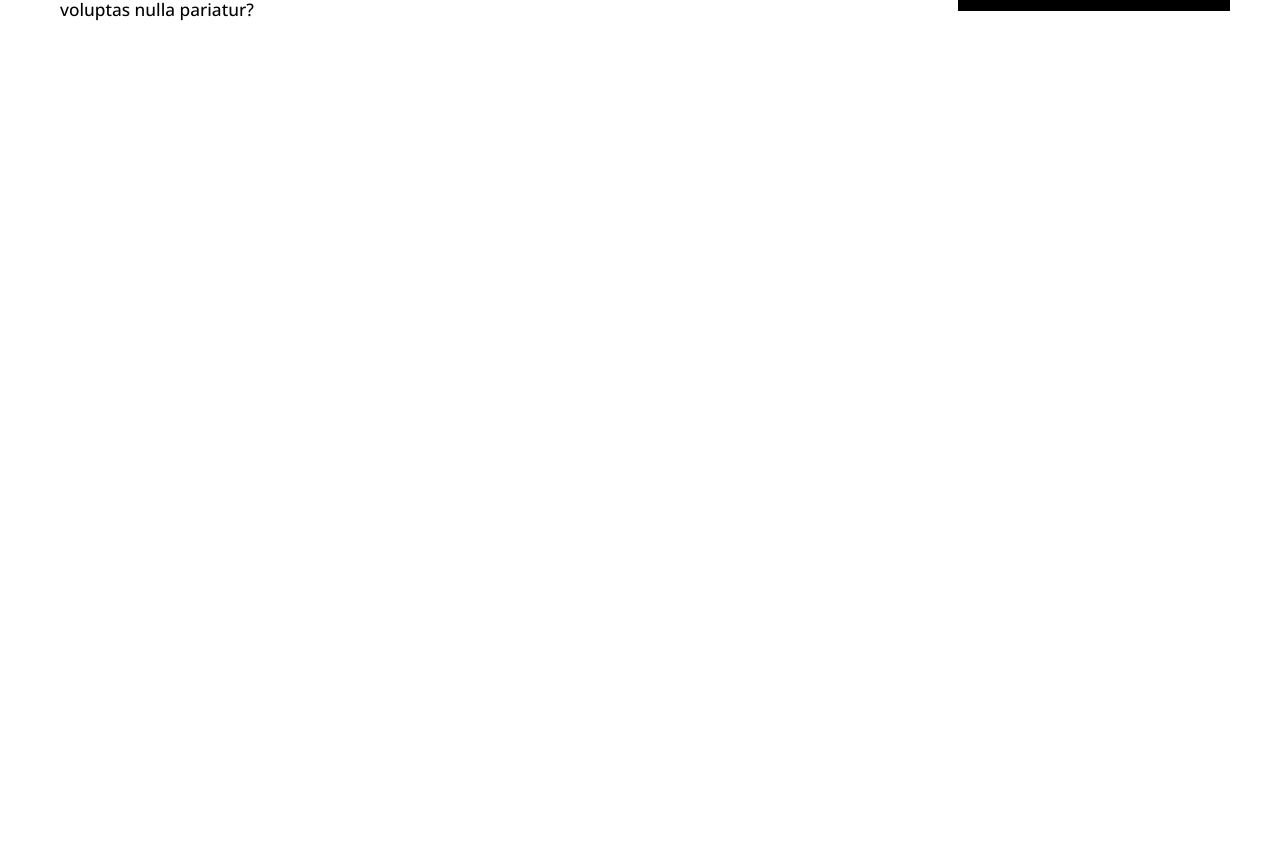
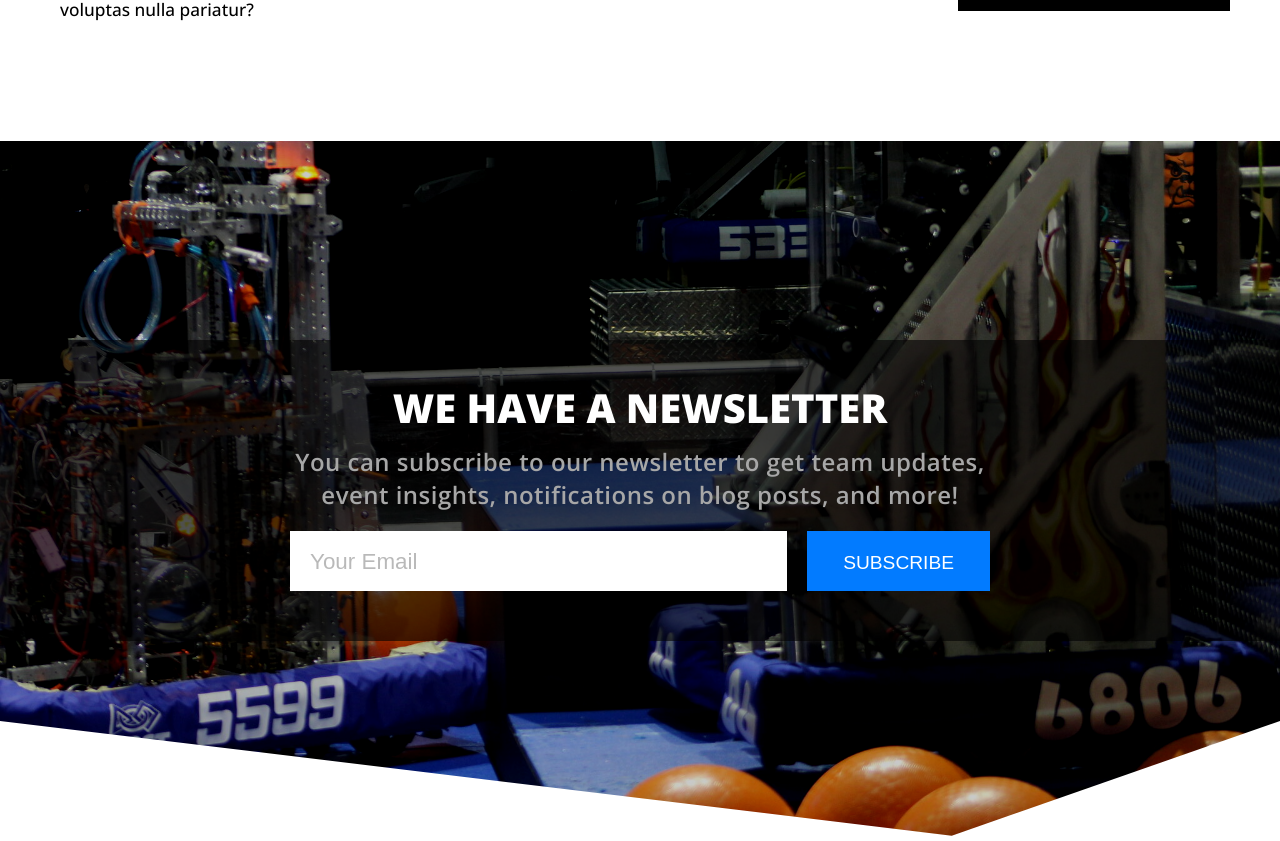
Before and after one commit to Team5599/BNCHS-Sentinels-Website-v5, a Next.js app: page / in a window 1280 px wide. Shown: the part 3116-3957 px from the top of the page. Before the commit the page ends 3257 px from the top, so only its background shows below. Built offline with nearby package versions, Linux system fonts and the light colour scheme.

Commit message:
Add Newsletter Header

```diff
--- /dev/null
+++ b/app/components/NewsletterSubscriptionInput/NewsletterSubscriptionInput.jsx
@@ -0,0 +1,28 @@
+import styles from './newsletterSubscriptionInput.module.css';
+
+const NewsletterSubscriptionInput = () => {
+    return (
+        <div className={`container ${styles.newsletterBox}`} style={{ paddingTop : 40, paddingBottom : 40}}>
+            <div className={styles.newsletterBoxInternal}>
+                <h2 style={{textAlign : 'center', fontSize : '2.5rem'}}>
+                    WE HAVE A NEWSLETTER
+                </h2>
+                <h3 className={styles.newsletterSubtitle}>
+                You can subscribe to our newsletter to get team updates, event insights, notifications on blog posts, and more!
+                </h3>
+                <div className={styles.newsletterInputContainer}>
+                    <input className={styles.newsletterInput} placeholder='Your Email'/>
+                    <button className={styles.newsletterSubmit}>
+                        SUBSCRIBE
+                    </button>
+                </div>
+                <div>
+
+                </div>
+            </div>
+
+        </div>
+    )
+}
+
+export default NewsletterSubscriptionInput;
--- /dev/null
+++ b/app/components/NewsletterSubscriptionInput/newsletterSubscriptionInput.module.css
@@ -0,0 +1,94 @@
+.newsletterBox {
+    background-color: #00000099;
+    display: flex;
+    justify-content: center;
+    align-items: center;
+}
+
+.newsletterBoxInternal {
+    display: flex;
+    flex-direction : column;
+    color : #fff;
+    gap: 10px;
+    max-width: 700px;
+    text-align: center;
+}
+
+.newsletterSubtitle {
+    font-size: 1.5rem;
+    font-weight: 550;
+    color : #a7a7a7;
+}
+
+.newsletterInputContainer {
+    display: flex;
+    gap: 20px;
+    height : 60px;
+    margin-top: 10px;
+}
+
+.newsletterInput {
+    flex : 2.5;
+    padding : 0;
+    margin : 0;
+    border: none;
+    border-radius: 0px;
+    padding-left: 20px;
+    padding-right: 20px;
+    padding-top: 4px;
+    font-size: 1.2rem;
+    vertical-align: middle;
+}
+
+.newsletterInput::placeholder {
+    color : #a7a7a7cc;
+    font-size: 1.4rem;
+}
+
+.newsletterSubmit {
+    flex : 1;
+    padding : 0;
+    margin : 0;
+    background-color: #027bff;
+    text-transform: uppercase;
+    border: none;
+    color : #fff;
+    padding-top: 4px;
+    vertical-align: middle;
+    font-size: 1.2rem;
+    font-weight: 450;
+    transition: background-color 0.2s;
+}
+
+.newsletterSubmit:hover {
+    background-color: #015bdf;
+}
+
+@media (max-width: 768px) {
+
+    .newsletterSubtitle {
+        font-size: 1.2rem;
+    }
+
+    .newsletterInputContainer {
+        flex-direction: column;
+        height: 100%;
+    }
+
+    .newsletterInput, .newsletterSubmit {
+        flex: 1;
+        height: 40px;
+        font-size: 1rem;
+        padding-top: 10px;
+        padding-bottom: 10px;
+    }
+
+    .newsletterSubmit {
+        font-weight: 500;
+    }
+
+    .newsletterInput::placeholder {
+        font-size: 1rem;
+    }
+
+}
--- a/app/page.js
+++ b/app/page.js
@@ -6,6 +6,7 @@ import Header from '@components/Header/Header'
 import SubheaderShape from '@components/SubheaderShape/SubheaderShape'
 import HomeTiles from './components/HomeTiles/HomeTiles'
 import FIRSTSection from './components/FIRSTSection/FIRSTSection'
+import NewsletterSubscriptionInput from './components/NewsletterSubscriptionInput/NewsletterSubscriptionInput'
 
 export default function Home() {
 	return (
@@ -46,6 +47,9 @@ export default function Home() {
 				</iframe>
 			</Header>
 			<FIRSTSection/>
+			<Header size='lg' imageClass={styles.headerOne} masked={true}>
+				<NewsletterSubscriptionInput/>
+			</Header>
 		</div>
 	)
 }
```
